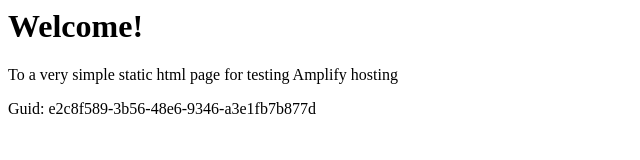
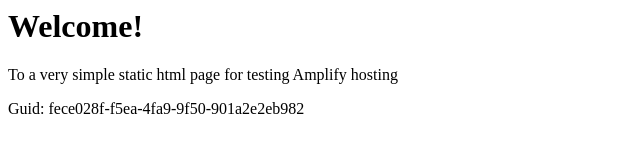
Before and after one commit to aws-aemilia-cmh/Github-PR-Commit-Integration-Test-DoNotTouch-GitHubWebhookPushCanaryTest-v1-prod-us-east-2, a website: page src/index.html in a window 1280 px wide. Shown: the full height of the page, 0-640 px from the left. Drawn offline with Linux system fonts and the light colour scheme.

Commit message:
commit from integ tests

```diff
--- a/src/index.html
+++ b/src/index.html
@@ -12,6 +12,6 @@
 <body>
     <h1>Welcome!</h1>
     <p>To a very simple static html page for testing Amplify hosting</p>
-    <p>Guid: e2c8f589-3b56-48e6-9346-a3e1fb7b877d</p></body>
+    <p>Guid: fece028f-f5ea-4fa9-9f50-901a2e2eb982</p></body>
 
 </html>
```
